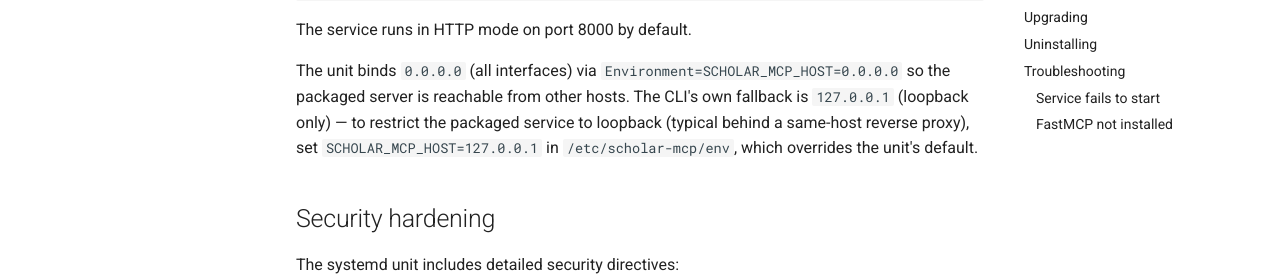
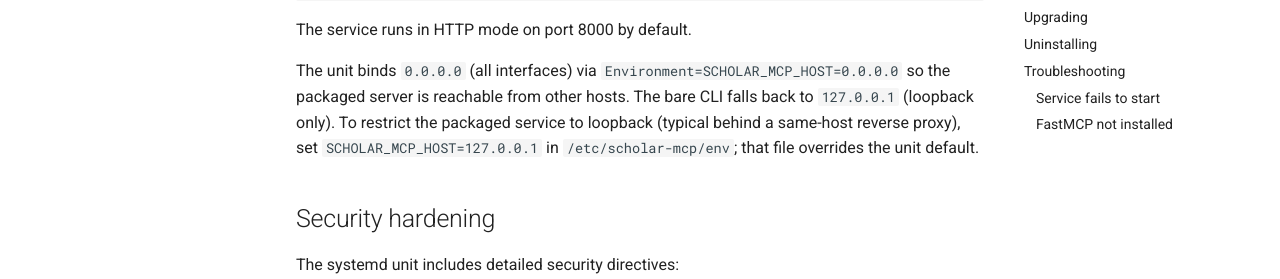
Before and after one commit to pvliesdonk/scholar-mcp, an MkDocs documentation site: the page built from docs/deployment/systemd.md, in a window 1280 px wide and 900 px high, scrolled down 1319 px. Shown: the part 199-478 px from the top of the window. Built offline with MkDocs 1.6.1 and Material for MkDocs 9.7.7, drawn with Linux system fonts in a browser that asks for light colours; comment, search, counter and statistics services are not loaded; the version menu is left out.

Commit message:
fix: clear remaining diff-scoped Vale findings
Rephrase the systemd bind note (possessive acronym, spaced em-dash) and
accept "loopback" in the project vocabulary. Verified with a local Vale
3.14.2 run intersected against the PR diff: zero error-level findings
remain on changed doc lines.

Co-Authored-By: Claude Fable 5 <noreply@anthropic.com>
Claude-Session: https://claude.ai/code/session_01KjKV21uUgPMFCE4nEuX7Du

```diff
--- a/docs/deployment/systemd.md
+++ b/docs/deployment/systemd.md
@@ -67,7 +67,7 @@ sudo journalctl -u scholar-mcp -f
 
 The service runs in HTTP mode on port 8000 by default.
 
-The unit binds `0.0.0.0` (all interfaces) via `Environment=SCHOLAR_MCP_HOST=0.0.0.0` so the packaged server is reachable from other hosts. The CLI's own fallback is `127.0.0.1` (loopback only) — to restrict the packaged service to loopback (typical behind a same-host reverse proxy), set `SCHOLAR_MCP_HOST=127.0.0.1` in `/etc/scholar-mcp/env`, which overrides the unit's default.
+The unit binds `0.0.0.0` (all interfaces) via `Environment=SCHOLAR_MCP_HOST=0.0.0.0` so the packaged server is reachable from other hosts. The bare CLI falls back to `127.0.0.1` (loopback only). To restrict the packaged service to loopback (typical behind a same-host reverse proxy), set `SCHOLAR_MCP_HOST=127.0.0.1` in `/etc/scholar-mcp/env`; that file overrides the unit default.
 
 ## Security hardening
 
```
Also changed, not shown: 1 other file.
